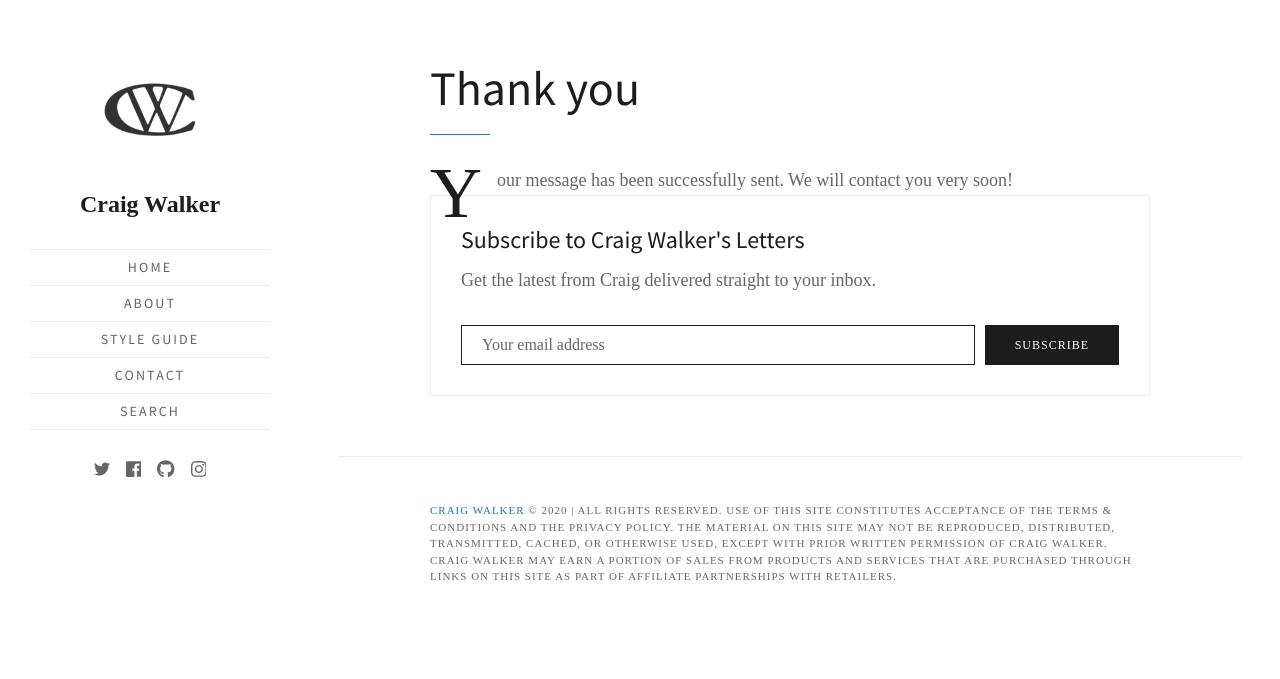
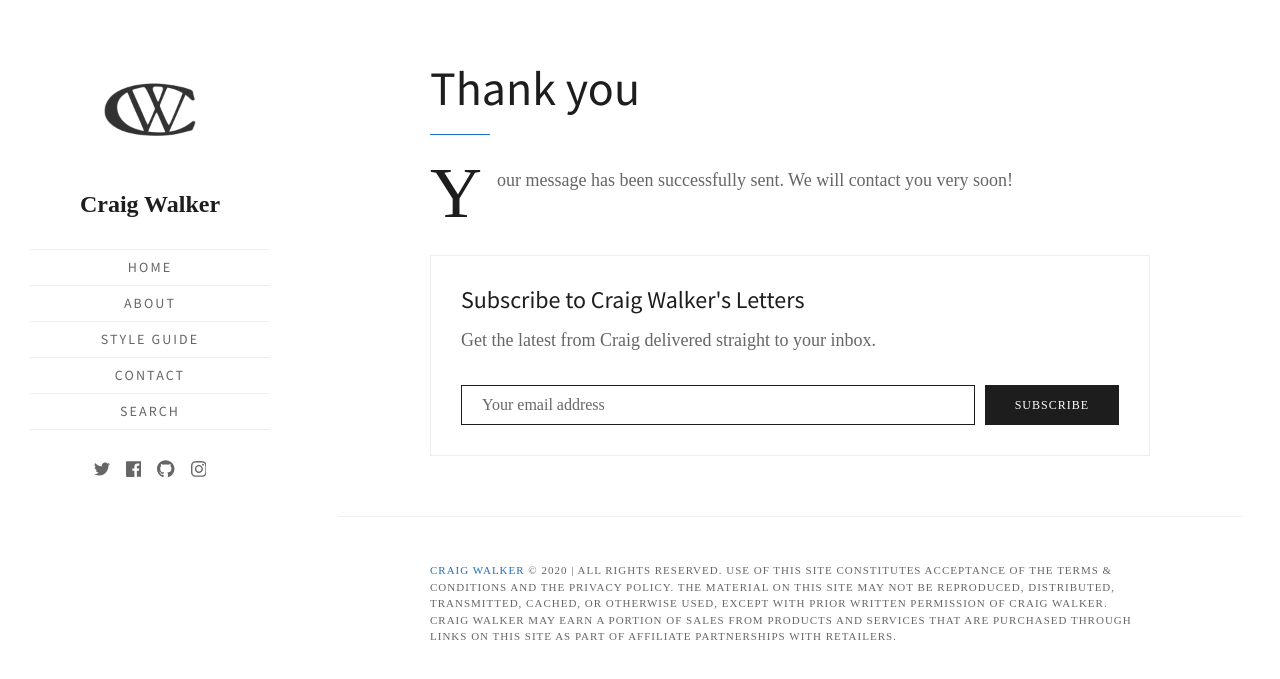
Before and after one commit to walkercraig/walkercraig, a Jekyll site: the page built from thank-you.html, in a window 1280 px wide. Shown: the top 679 px of the page. Built offline with Jekyll 4.4.1, drawn with Linux system fonts in a browser that asks for light colours; some web fonts are replaced.

Commit message:
Update _content.scss

```diff
--- a/_sass/_content.scss
+++ b/_sass/_content.scss
@@ -102,14 +102,6 @@
   position: relative;
   text-transform: uppercase;
   vertical-align: bottom;
-}
-
-.post-content {
-  color: $gray;
-  font-weight: 400;
-  font-famliy: "Sorts Mill Goudy", serif;
-  float: left;
-  position: relative;
 }
 
 @-moz-document url-prefix() {
```
